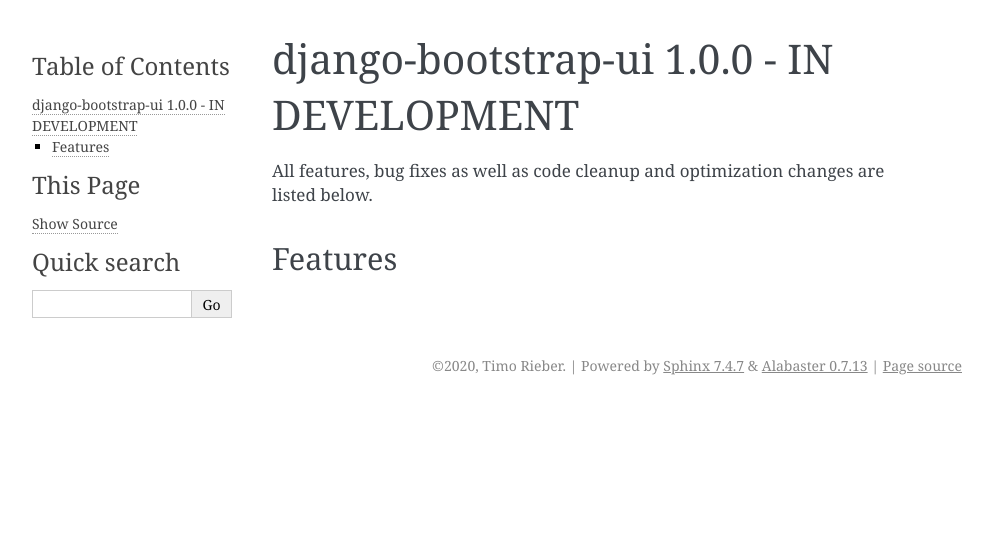
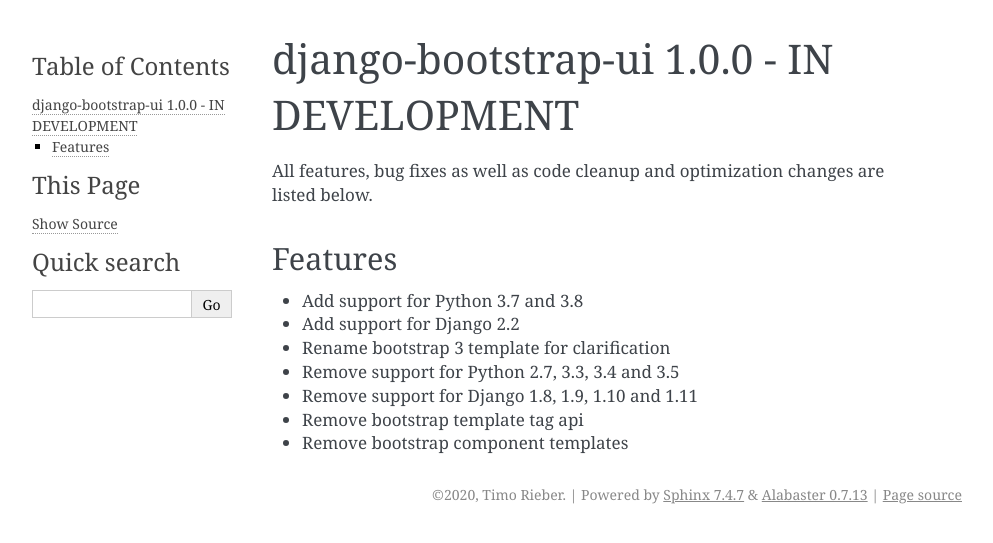
Before and after one commit to texperience/django-bootstrap-ui, a Sphinx documentation site: the page built from docs/releases/1.0.0.rst, in a window 1280 px wide. Shown: the top 543 px of the page, without its empty margins (148-1141 px from the left). Built offline with Sphinx 7.4.7, drawn with Linux system fonts in a browser that asks for light colours.

Commit message:
Upgraded support to django 2.2 and python 3.6, 3.7 and 3.8

```diff
--- a/CHANGELOG.txt
+++ b/CHANGELOG.txt
@@ -4,7 +4,11 @@
 Unreleased
 ----------
 
+* Add support for Python 3.7 and 3.8
+* Add support for Django 2.2
 * Rename bootstrap 3 template for clarification
+* Remove support for Python 2.7, 3.3, 3.4 and 3.5
+* Remove support for Django 1.8, 1.9, 1.10 and 1.11
 * Remove bootstrap template tag api
 * Remove bootstrap component templates
 
--- a/docs/releases/1.0.0.rst
+++ b/docs/releases/1.0.0.rst
@@ -5,3 +5,11 @@
 
 Features
 --------
+
+* Add support for Python 3.7 and 3.8
+* Add support for Django 2.2
+* Rename bootstrap 3 template for clarification
+* Remove support for Python 2.7, 3.3, 3.4 and 3.5
+* Remove support for Django 1.8, 1.9, 1.10 and 1.11
+* Remove bootstrap template tag api
+* Remove bootstrap component templates
```
Also changed, not shown: README.rst (+6 -10 lines), docs/index.rst (+6 -10 lines), setup.py (+4 -12 lines), .travis.yml, 6 other files.
